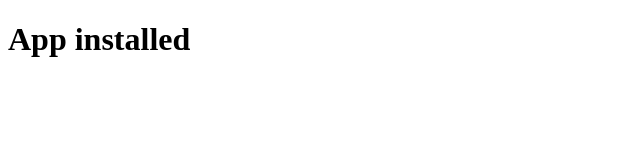
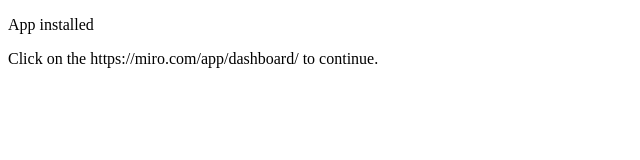
Before and after one commit to tamaravedenina/miro-platform-contest, a website: page auth-success.html in a window 1280 px wide. Shown: the whole page, without its empty margins (0-640 px from the left). Drawn offline with Linux system fonts and the light colour scheme.

Commit message:
fix auth

```diff
--- a/auth-success.html
+++ b/auth-success.html
@@ -1,7 +1,8 @@
 <!DOCTYPE html>
 <html lang="en">
 <body>
-<h1>App installed</h1>
+<p>App installed</p>
+<p>Click on the <a> https://miro.com/app/dashboard/ </a> to continue.</p>
 <script>
 	if(window.opener) {
 		// Close this window
```
